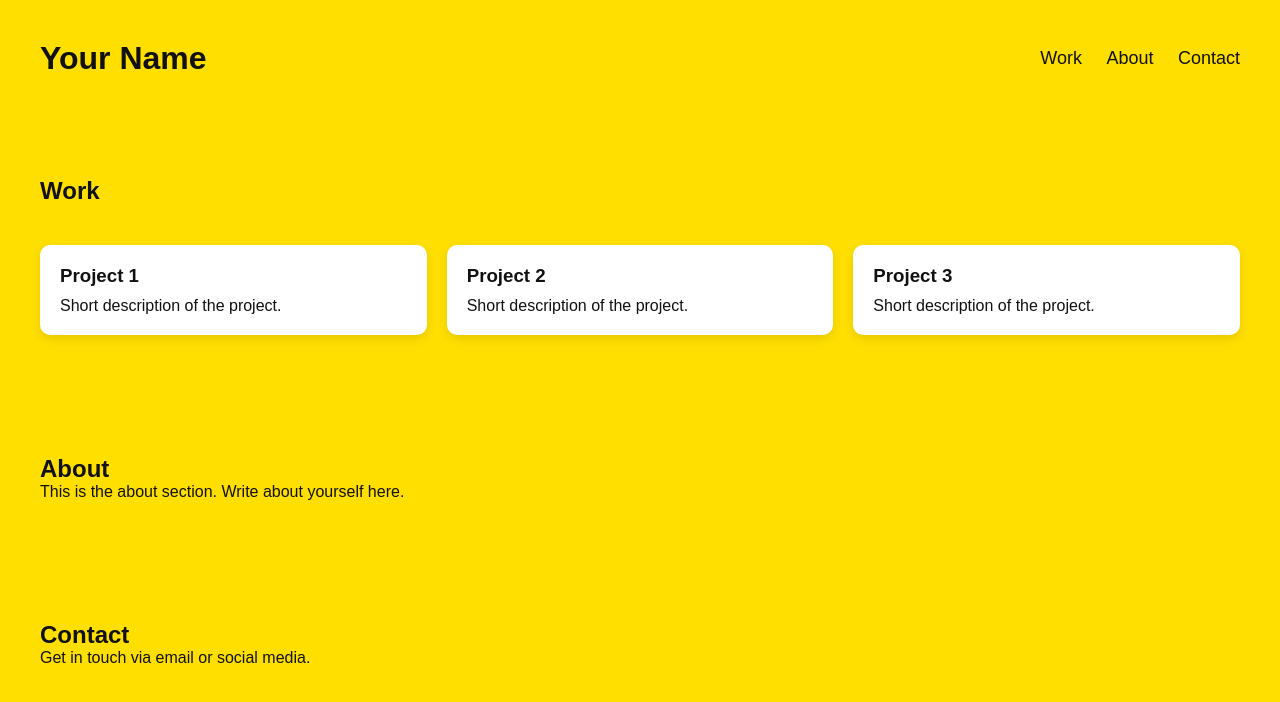
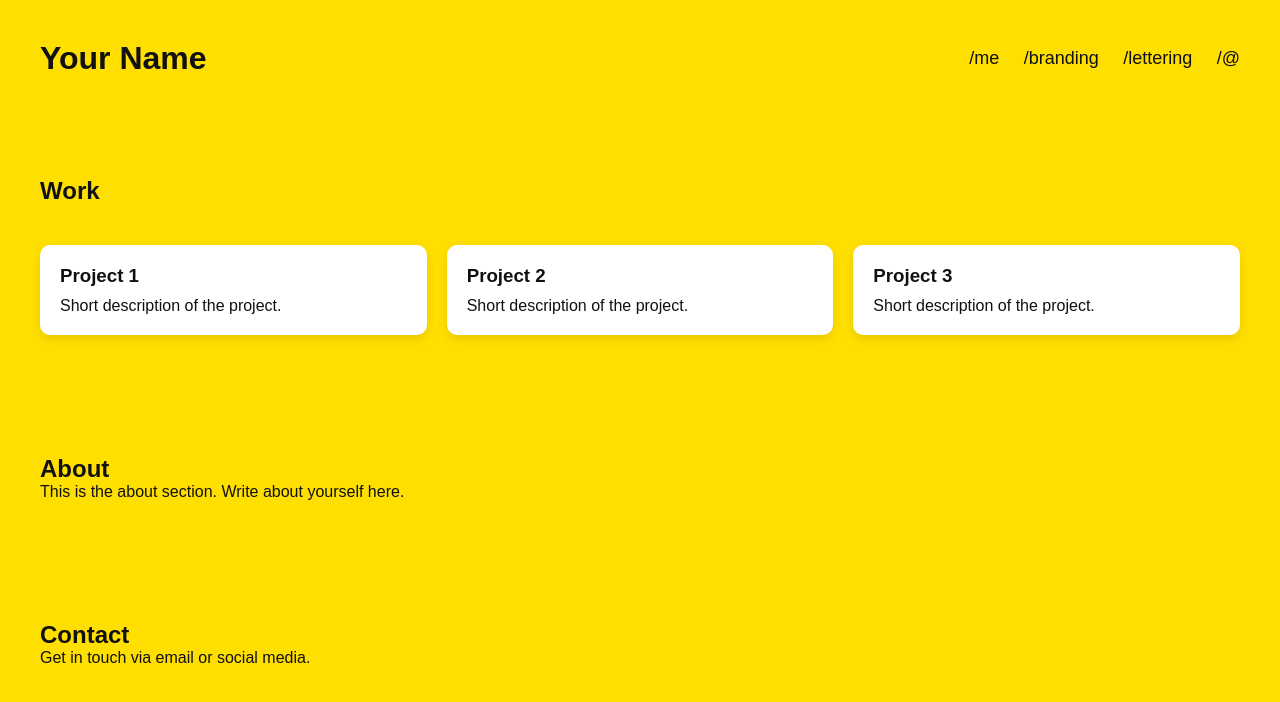
Before and after one commit to EzeInverni/ezeinverni.github.io, a plain HTML site: page index.html in a window 1280 px wide. Drawn offline with Linux system fonts and the light colour scheme.

Commit message:
Update index.html

```diff
--- a/index.html
+++ b/index.html
@@ -61,9 +61,10 @@
     <header>
         <div class="logo">Your Name</div>
         <nav>
-            <a href="#work">Work</a>
-            <a href="#about">About</a>
-            <a href="#contact">Contact</a>
+            <a href="me">/me</a>
+            <a href="branding">/branding</a>
+            <a href="lettering">/lettering</a>
+            <a href="contact">/@</a>
         </nav>
     </header>
 
```
